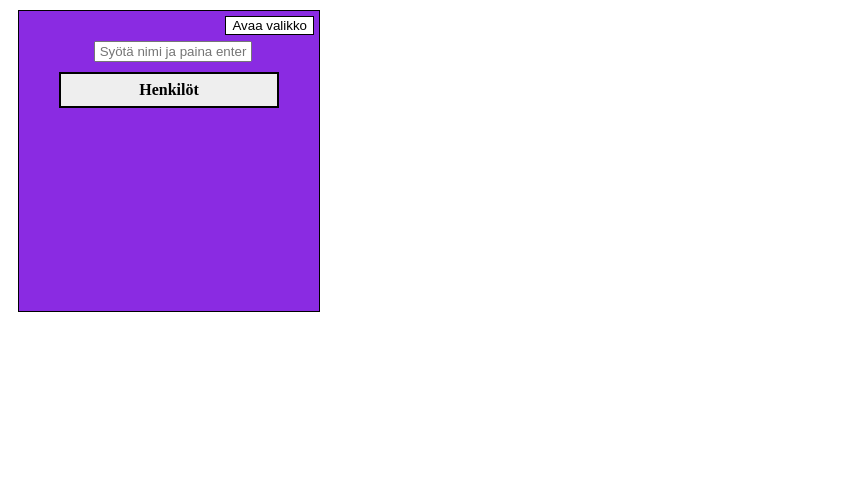
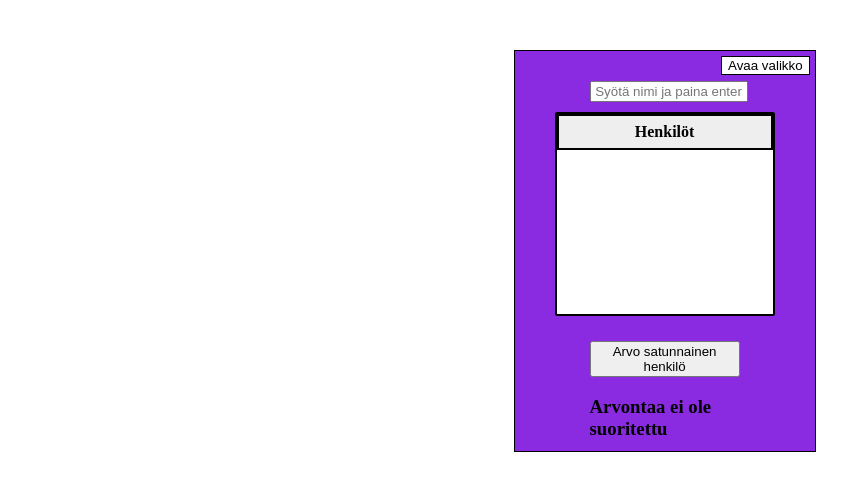
Before and after one commit to Ilminho/FairDrew, a React (Create React App) app in the folder frontend_v2/: page / in a window 1280 px wide. Shown: the top 490 px of the page, without its empty margins (0-861 px from the left). Built offline with nearby package versions, Linux system fonts and the light colour scheme.

Commit message:
quickdraw teoriassa valmis

```diff
--- a/frontend_v2/src/App.css
+++ b/frontend_v2/src/App.css
@@ -1,8 +1,11 @@
 
 
 .App{
-    width: 300px;
-    height: 300px;
+    margin-left: 40%;
+    width: 50%;
+    height: 50%;
+    margin-top: 20px;
+
 }
 
 .QuickNimiInput {
@@ -11,6 +14,14 @@
     width: 50%;
     text-align: center;
     top: 30px;
+}
+
+.Arvonta {
+    position: absolute;
+    bottom: 10px;
+    left: 25%;
+    width: 50%;
+    height: 25%;
 }
 
 .Menu{
@@ -33,7 +44,7 @@
     margin: auto;
     width: 90%;
     height: fit-content;
-    margin-top: 20px;
+
     margin-bottom: 2px;
     padding: 2px;
 }
@@ -46,9 +57,10 @@
 
 .DrawCard{
     position: relative;
-    margin: 10px;
+    margin-top: 50px;
     width: 300px;
-    height: 300px;
+    height: 400px;
+
     border: 1px solid black;
 }
 
@@ -80,6 +92,9 @@ th {
     min-height:200px;
     max-height: 200px;
     margin:40px;
+    border: 2px solid black;
+    border-radius: 1%;
+    background-color: white;
 
 }
 
--- a/frontend_v2/src/components/QuickDraw.js
+++ b/frontend_v2/src/components/QuickDraw.js
@@ -5,9 +5,17 @@ import { useState } from "react"
 const QuickDraw = ()=>{
 
     const [names, setNames] = useState([])
+    const [arvottu, setArvottu] = useState(-1)
 
     const submitName = (name)=>{
         setNames(names.concat({name:name, key:names.length}))
+    }
+
+    const randomFromNames = ()=>{
+        if(names.length<1)
+            return
+
+        setArvottu(Math.floor(Math.random()*(names.length)))
     }
 
     const filterName = (key)=>{
@@ -37,6 +45,10 @@ const QuickDraw = ()=>{
 
                 </table>
             </div>
+            <div className="Arvonta">
+                            <button onClick={()=>randomFromNames()}>Arvo satunnainen henkilö</button>
+                            <h3> {arvottu>-1?names[arvottu].name:"Arvontaa ei ole suoritettu"}</h3>
+            </div>
         </div>
     )
 }
```
Also changed, not shown: 1 other file (tests, documents, lock files or other folders).
